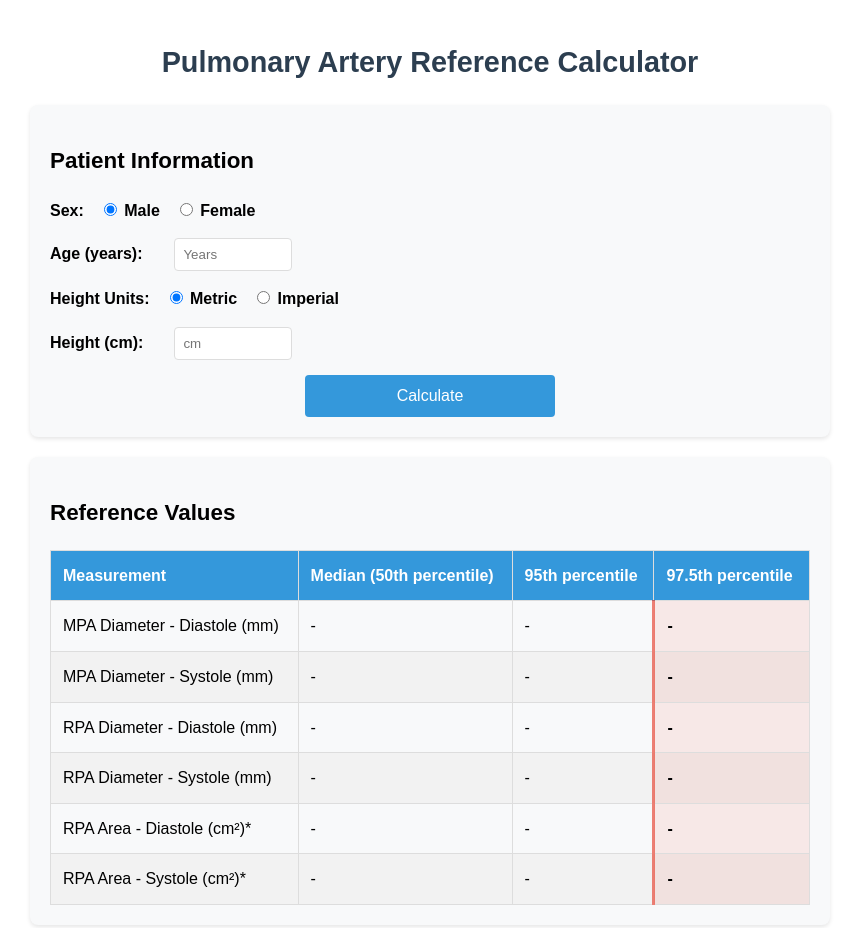
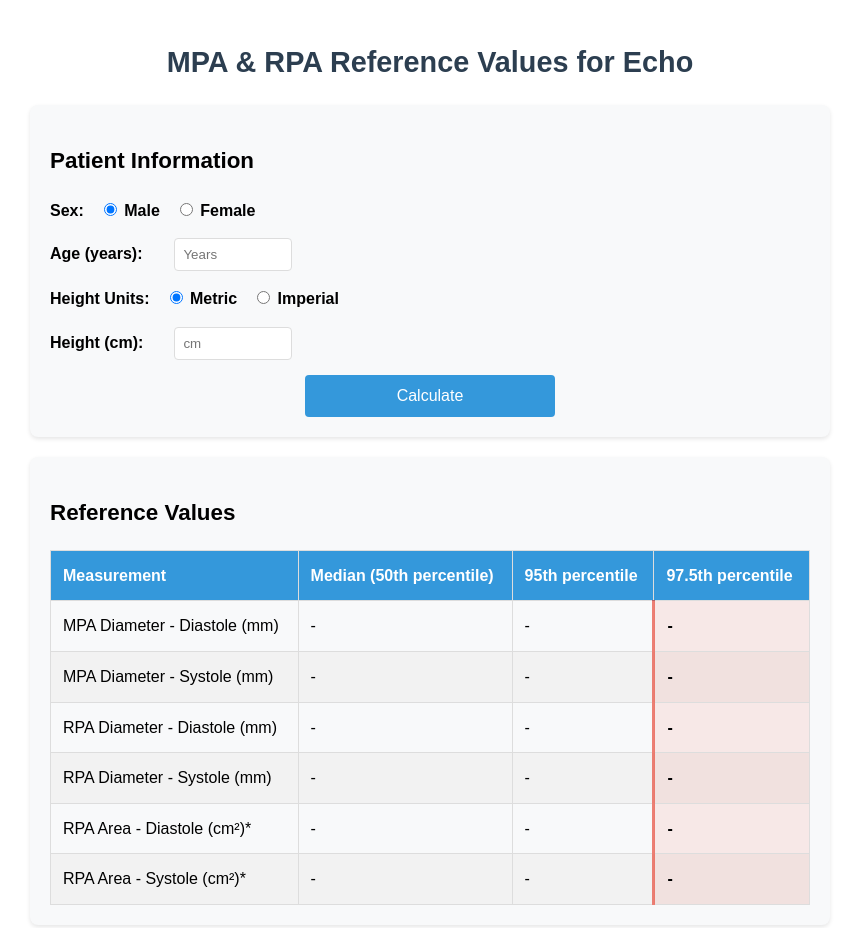
Before and after one commit to parameterz/mpa-rpa, a plain HTML site: page index.html in a window 1280 px wide. Shown: the top 928 px of the page, without its empty margins (210-1069 px from the left). Drawn offline with Linux system fonts and the light colour scheme.

Commit message:
Update index.html
title & descriptions

```diff
--- a/index.html
+++ b/index.html
@@ -3,7 +3,8 @@
 <head>
     <meta charset="UTF-8">
     <meta name="viewport" content="width=device-width, initial-scale=1.0">
-    <title>Pulmonary Artery Reference Calculator</title>
+    <meta name="description" content="Main pulmonary artery (MPA) and right pulmonary artery (RPA) reference values for echocardiography">
+    <title>MPA & RPA Reference Values</title>
     <style>
         body {
             font-family: Arial, sans-serif;
@@ -173,7 +174,7 @@
     </style>
 </head>
 <body>
-    <h1>Pulmonary Artery Reference Calculator</h1>
+    <h1>MPA & RPA Reference Values for Echo</h1>
 
     <div class="input-section">
         <h2>Patient Information</h2>
```
